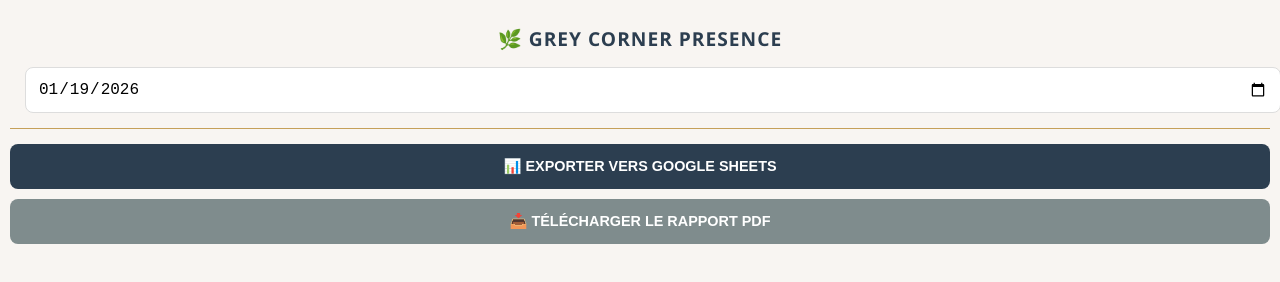
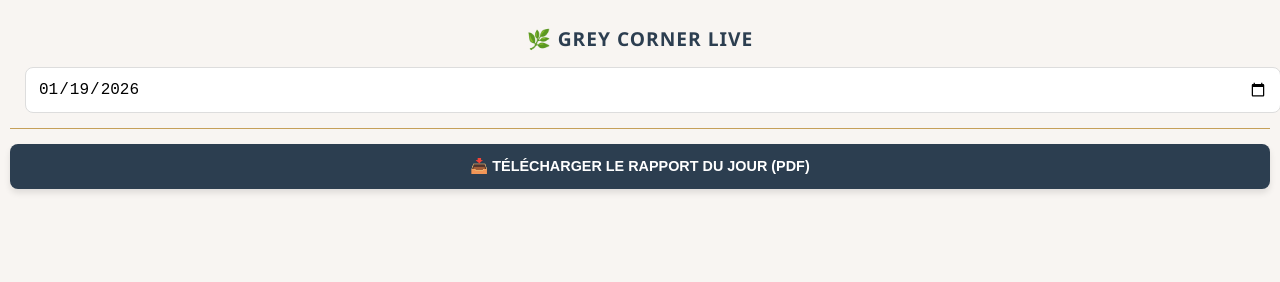
Before and after one commit to hichamatlas75-del/feuille-de-presence, a plain HTML site: page index.html in a window 1280 px wide. Drawn offline with Linux system fonts and the light colour scheme; no server answers.

Commit message:
Update index.html

```diff
--- a/index.html
+++ b/index.html
@@ -3,18 +3,14 @@
 <head>
     <meta charset="UTF-8">
     <meta name="viewport" content="width=device-width, initial-scale=1.0, maximum-scale=1.0, user-scalable=no">
-    <title>Saisie Grey Corner - Premium</title>
+    <title>Saisie Grey Corner - Live</title>
     <script src="https://cdnjs.cloudflare.com/ajax/libs/html2pdf.js/0.10.1/html2pdf.bundle.min.js"></script>
     <style>
         :root { --primary: #2c3e50; --accent: #c5a059; --bg: #f8f5f2; }
         body { font-family: 'Segoe UI', sans-serif; background: var(--bg); margin: 0; padding: 10px; color: var(--primary); }
         header { text-align: center; padding: 15px; border-bottom: 1px solid var(--accent); margin-bottom: 15px; }
         h1 { font-size: 1.2rem; text-transform: uppercase; letter-spacing: 1px; margin: 0; }
-        .controls { display: grid; grid-template-columns: 1fr; gap: 10px; margin-bottom: 20px; }
-        .btn { border: none; padding: 14px; border-radius: 8px; font-weight: bold; cursor: pointer; color: white; font-size: 0.9rem; transition: 0.3s; }
-        .btn-sheet { background: var(--primary); }
-        .btn-pdf { background: #7f8c8d; }
-        .btn:disabled { opacity: 0.5; }
+        .btn-pdf { width: 100%; border: none; padding: 14px; border-radius: 8px; font-weight: bold; cursor: pointer; color: white; font-size: 0.9rem; background: var(--primary); margin-bottom: 20px; box-shadow: 0 4px 6px rgba(0,0,0,0.1); }
         .staff-card { background: white; padding: 15px; border-radius: 12px; margin-bottom: 10px; display: flex; justify-content: space-between; align-items: center; box-shadow: 0 2px 5px rgba(0,0,0,0.05); }
         .staff-name { font-weight: bold; font-size: 0.95rem; display: block; color: var(--primary); }
         .staff-info { font-size: 0.75rem; color: #888; text-transform: uppercase; }
@@ -32,14 +28,11 @@
 <body>
 
     <header>
-        <h1>🌿 Grey Corner Presence</h1>
+        <h1>🌿 Grey Corner Live</h1>
         <input type="date" id="datePicker" style="width:100%; padding:12px; margin-top:15px; border-radius:8px; border:1px solid #ddd; font-size:1rem;">
     </header>
 
-    <div class="controls">
-        <button class="btn btn-sheet" id="btnExport" onclick="exportToSheet()">📊 EXPORTER VERS GOOGLE SHEETS</button>
-        <button class="btn btn-pdf" onclick="downloadPDF()">📥 TÉLÉCHARGER LE RAPPORT PDF</button>
-    </div>
+    <button class="btn-pdf" onclick="downloadPDF()">📥 TÉLÉCHARGER LE RAPPORT DU JOUR (PDF)</button>
 
     <div id="report-area">
         <div id="staffList"></div>
@@ -49,46 +42,29 @@
     <script src="https://www.gstatic.com/firebasejs/8.10.0/firebase-database.js"></script>
 
     <script>
-        // Configuration Firebase et Google Script
         const firebaseConfig = { databaseURL: "https://grey-corner-presence-default-rtdb.europe-west1.firebasedatabase.app" };
-        const sheetUrl = "https://script.google.com/macros/s/AKfycbygPZ7Vyt5sgGHhU8yg6o8ITj0B7MYHOkNAhJHj2V3ZCMuL8F73U-63tYSct_FarVQ/exec";
-
         firebase.initializeApp(firebaseConfig);
         const database = firebase.database();
 
-        // Liste des 24 membres de l'équipe
         const equipe = [
-            {nom: 'SALIL', prenom: 'HOUDA', poste: 'CAISSE'},
-            {nom: 'BENKHADA', prenom: 'ABDESLAM', poste: 'CAISSE'},
-            {nom: 'ENNHAIlI', prenom: 'SOUMIA', poste: 'EXONOMAT'},
-            {nom: 'EL KOBBI', prenom: 'MOSTAFA', poste: 'BAR'},
-            {nom: 'CHKAIRI', prenom: 'YOUSSEF', poste: 'BAR'},
-            {nom: 'KHALOUQ', prenom: 'RACHID', poste: 'BAR'},
-            {nom: 'FILALI', prenom: 'ABDERAFI', poste: 'BAR'},
-            {nom: 'SBAI', prenom: 'HAKIMA', poste: 'MENAGE'},
-            {nom: 'ELGORRAMY', prenom: 'SOUAD', poste: 'MENAGE'},
-            {nom: 'ELGORRAMY', prenom: 'ANISSA', poste: 'MENAGE'},
-            {nom: 'ELMCHAOURI', prenom: 'SOUAD', poste: 'MENAGE'},
-            {nom: 'ZAIR', prenom: 'FATIMA', poste: 'CUISINE'},
-            {nom: 'BELQASSE', prenom: 'KHAOULA', poste: 'CUISINE'},
-            {nom: 'MAJDOUB', prenom: 'JIHANE', poste: 'CUISINE'},
-            {nom: 'LEMSSIEH', prenom: 'JAWAD', poste: 'CUISINE'},
-            {nom: 'BOURAHMA', prenom: 'ANAS', poste: 'CUISINE'},
-            {nom: 'MOUJAHID', prenom: 'IMANE', poste: 'CUISINE'},
-            {nom: 'IDRISSI', prenom: 'SAAD', poste: 'CUISINE'},
-            {nom: 'GUETIBI', prenom: 'AMINE', poste: 'SERVICE'},
-            {nom: 'EL MOEDEN', prenom: 'HASSAN', poste: 'SERVICE'},
-            {nom: 'HIDARA', prenom: 'YOUSSEF', poste: 'SERVICE'},
-            {nom: 'ALAOUI', prenom: 'LAZIZ', poste: 'SERVICE'},
-            {nom: 'HATTAF', prenom: 'MOHAMED', poste: 'SERVICE'},
-            {nom: 'MOHSINE', prenom: 'YOUNESS', poste: 'SERVICE'}
+            {nom: 'SALIL', prenom: 'HOUDA', poste: 'CAISSE'}, {nom: 'BENKHADA', prenom: 'ABDESLAM', poste: 'CAISSE'},
+            {nom: 'ENNHAIlI', prenom: 'SOUMIA', poste: 'EXONOMAT'}, {nom: 'EL KOBBI', prenom: 'MOSTAFA', poste: 'BAR'},
+            {nom: 'CHKAIRI', prenom: 'YOUSSEF', poste: 'BAR'}, {nom: 'KHALOUQ', prenom: 'RACHID', poste: 'BAR'},
+            {nom: 'FILALI', prenom: 'ABDERAFI', poste: 'BAR'}, {nom: 'SBAI', prenom: 'HAKIMA', poste: 'MENAGE'},
+            {nom: 'ELGORRAMY', prenom: 'SOUAD', poste: 'MENAGE'}, {nom: 'ELGORRAMY', prenom: 'ANISSA', poste: 'MENAGE'},
+            {nom: 'ELMCHAOURI', prenom: 'SOUAD', poste: 'MENAGE'}, {nom: 'ZAIR', prenom: 'FATIMA', poste: 'CUISINE'},
+            {nom: 'BELQASSE', prenom: 'KHAOULA', poste: 'CUISINE'}, {nom: 'MAJDOUB', prenom: 'JIHANE', poste: 'CUISINE'},
+            {nom: 'LEMSSIEH', prenom: 'JAWAD', poste: 'CUISINE'}, {nom: 'BOURAHMA', prenom: 'ANAS', poste: 'CUISINE'},
+            {nom: 'MOUJAHID', prenom: 'IMANE', poste: 'CUISINE'}, {nom: 'IDRISSI', prenom: 'SAAD', poste: 'CUISINE'},
+            {nom: 'GUETIBI', prenom: 'AMINE', poste: 'SERVICE'}, {nom: 'EL MOEDEN', prenom: 'HASSAN', poste: 'SERVICE'},
+            {nom: 'HIDARA', prenom: 'YOUSSEF', poste: 'SERVICE'}, {nom: 'ALAOUI', prenom: 'LAZIZ', poste: 'SERVICE'},
+            {nom: 'HATTAF', prenom: 'MOHAMED', poste: 'SERVICE'}, {nom: 'MOHSINE', prenom: 'YOUNESS', poste: 'SERVICE'}
         ];
 
         const dateInput = document.getElementById('datePicker');
 
         function load() {
-            const date = dateInput.value;
-            database.ref('presences/' + date).on('value', snap => {
+            database.ref('presences/' + dateInput.value).on('value', snap => {
                 const data = snap.val() || {};
                 const list = document.getElementById('staffList');
                 list.innerHTML = '';
@@ -102,25 +78,13 @@
                             <span class="staff-name">${emp.nom} ${emp.prenom}</span>
                             <span class="staff-info">${emp.poste}</span>
                             <div class="time-inputs">
-                                <div class="time-group">
-                                    <label>PRÉVU</label>
-                                    <input type="time" onchange="upd('${id}','hP',this.value)" value="${d.hP||''}">
-                                </div>
-                                <div class="time-group">
-                                    <label>ARRIVÉE</label>
-                                    <input type="time" onchange="upd('${id}','hA',this.value)" value="${d.hA||''}">
-                                </div>
+                                <div class="time-group"><label>PRÉVU</label><input type="time" onchange="upd('${id}','hP',this.value)" value="${d.hP||''}"></div>
+                                <div class="time-group"><label>ARRIVÉE</label><input type="time" onchange="upd('${id}','hA',this.value)" value="${d.hA||''}"></div>
                             </div>
                         </div>
                         <div class="check-group">
-                            <div class="check-item">
-                                <label>ON</label>
-                                <input type="checkbox" onchange="upd('${id}','on',this.checked)" ${d.on?'checked':''}>
-                            </div>
-                            <div class="check-item">
-                                <label>OFF</label>
-                                <input type="checkbox" onchange="upd('${id}','off',this.checked)" ${d.off?'checked':''}>
-                            </div>
+                            <div class="check-item"><label>ON</label><input type="checkbox" onchange="upd('${id}','on',this.checked)" ${d.on?'checked':''}></div>
+                            <div class="check-item"><label>OFF</label><input type="checkbox" onchange="upd('${id}','off',this.checked)" ${d.off?'checked':''}></div>
                         </div>
                     `;
                     list.appendChild(div);
@@ -128,60 +92,14 @@
             });
         }
 
-        function upd(id, field, value) {
-            database.ref('presences/' + dateInput.value + '/' + id).update({ [field]: value });
-        }
-
-        async function exportToSheet() {
-            const btn = document.getElementById('btnExport');
-            const date = dateInput.value;
-            btn.innerText = "⏳ EXPORT EN COURS...";
-            btn.disabled = true;
-
-            database.ref('presences/' + date).once('value', async snap => {
-                const data = snap.val() || {};
-                const payload = equipe.map(e => {
-                    const d = data[e.nom + '_' + e.prenom] || {};
-                    return {
-                        nomPrenom: e.nom + ' ' + e.prenom,
-                        fonction: e.poste,
-                        on: d.on || false,
-                        off: d.off || false,
-                        hPrevue: d.hP || '',
-                        hArrivee: d.hA || ''
-                    };
-                });
-
-                try {
-                    await fetch(sheetUrl, {
-                        method: 'POST',
-                        mode: 'no-cors',
-                        cache: 'no-cache',
-                        body: JSON.stringify({ date: date, presences: payload })
-                    });
-                    alert("✅ Données envoyées avec succès vers votre Google Sheet !");
-                } catch (error) {
-                    alert("❌ Erreur lors de l'exportation. Vérifiez votre connexion.");
-                } finally {
-                    btn.innerText = "📊 EXPORTER VERS GOOGLE SHEETS";
-                    btn.disabled = false;
-                }
-            });
-        }
+        function upd(id, f, v) { database.ref('presences/'+dateInput.value+'/'+id).update({[f]:v}); }
 
         function downloadPDF() {
             const element = document.getElementById('report-area');
-            const opt = {
-                margin: 10,
-                filename: 'Rapport_Grey_Corner_' + dateInput.value + '.pdf',
-                image: { type: 'jpeg', quality: 0.98 },
-                html2canvas: { scale: 2 },
-                jsPDF: { unit: 'mm', format: 'a4', orientation: 'portrait' }
-            };
+            const opt = { margin: 10, filename: 'Grey_Corner_'+dateInput.value+'.pdf', image: { type:'jpeg', quality:0.98 }, html2canvas: { scale:2 }, jsPDF: { unit:'mm', format:'a4', orientation:'portrait' } };
             html2pdf().set(opt).from(element).save();
         }
 
-        // Initialisation à la date du jour
         dateInput.value = new Date().toISOString().split('T')[0];
         dateInput.addEventListener('change', load);
         load();
```
